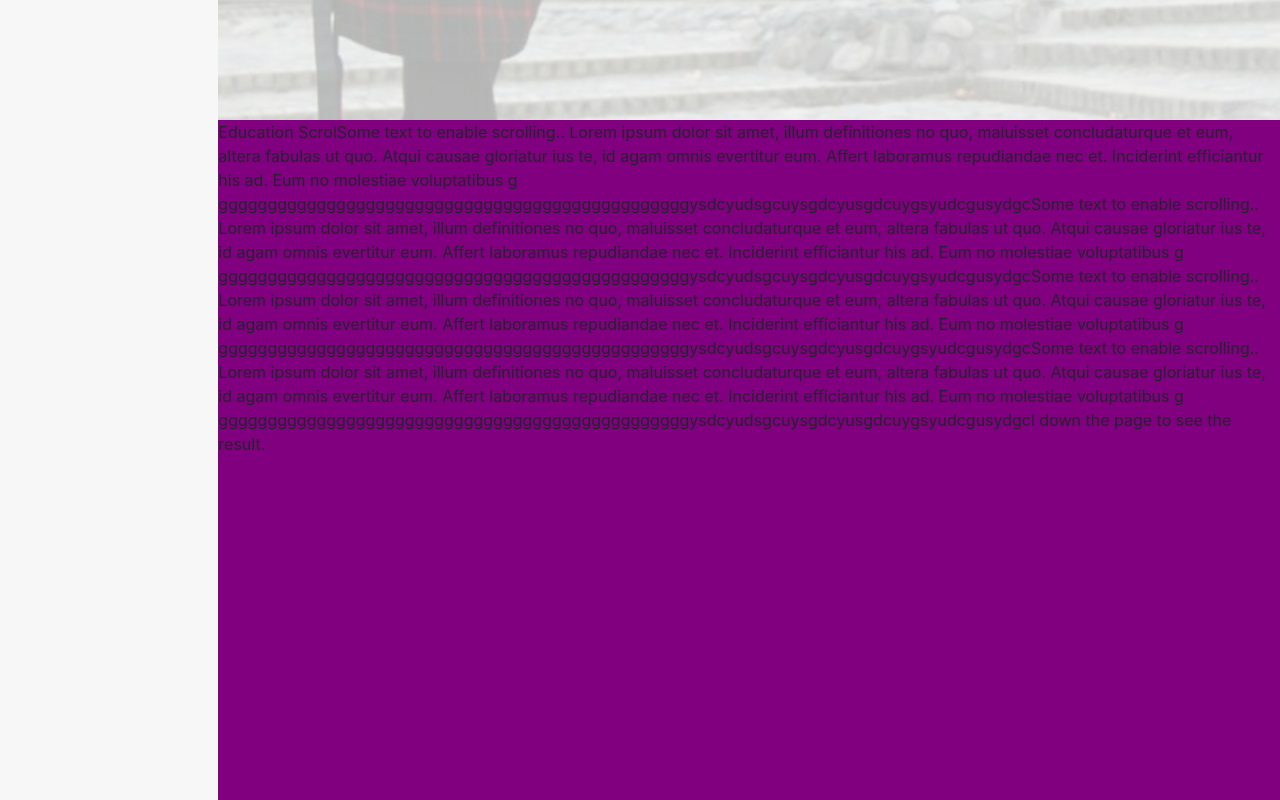
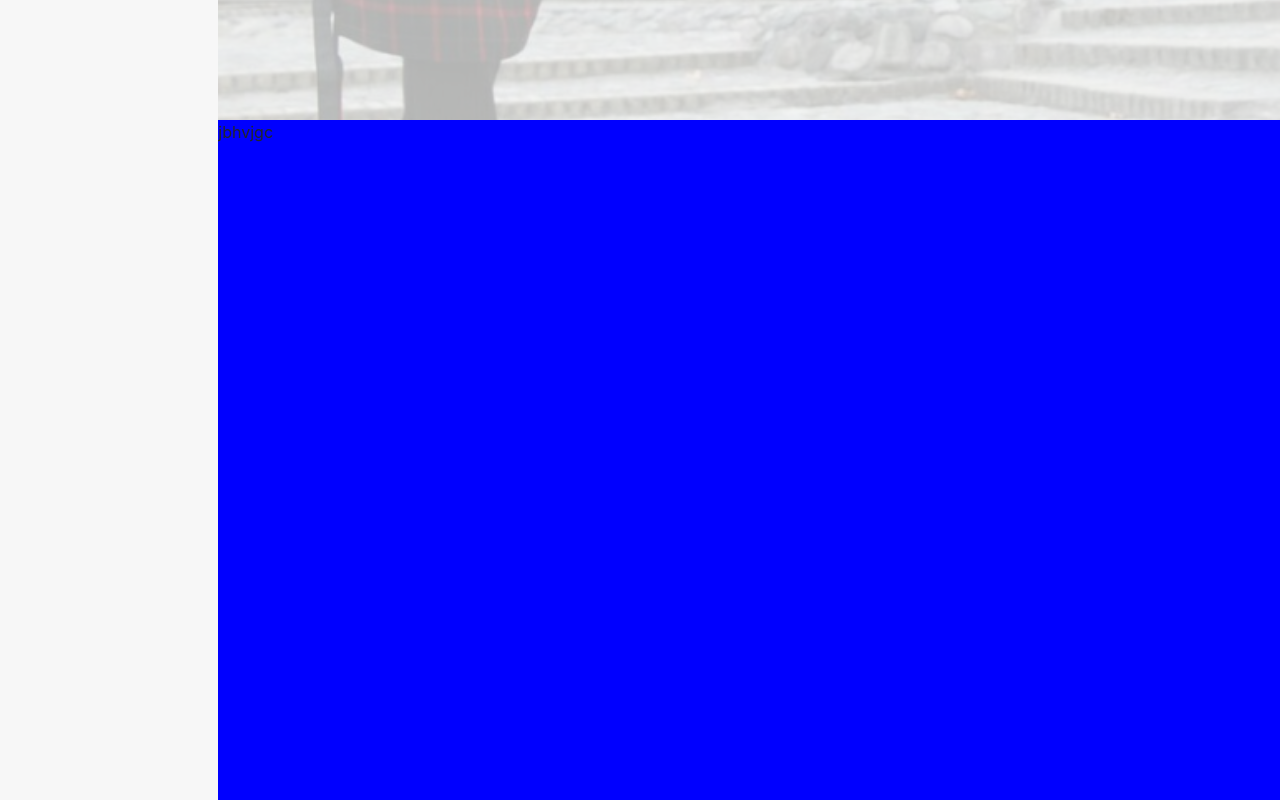
Before and after one commit to kamyab78/Resume_education, a React (Create React App) app in the folder resume/: page / in a window 1280 px wide. Shown: the part 680-1480 px from the top of the page. Built offline with nearby package versions, Linux system fonts and the light colour scheme.

Commit message:
Add full width

```diff
--- a/resume/src/Landing/Landing.css
+++ b/resume/src/Landing/Landing.css
@@ -68,7 +68,7 @@ padding-left: 120px;
   color: #100303;
 }
 .about{
-  height: 100%;
+  height: 100vh;
   background-color: blue;
 }
 .education{
@@ -89,7 +89,7 @@ padding-left: 120px;
   height: 80%;
 }
 .work{
-  height: 780px;
+  height: 100vh;
   background-color: darkcyan;
 }
 .java{
--- a/resume/src/Landing/Landing.js
+++ b/resume/src/Landing/Landing.js
@@ -72,7 +72,7 @@ class Landing extends Component {
 
                                 </div></div>
                             <div id='about_page' className='about'>
-
+jbhvjgc
                             </div>
                             <p id='education_page' className='education'> Education  ScrolSome text to enable scrolling.. Lorem ipsum dolor sit amet, illum definitiones no quo, maluisset concludaturque et eum, altera fabulas ut quo. Atqui causae gloriatur ius te, id agam omnis evertitur eum. Affert laboramus repudiandae nec et. Inciderint efficiantur his ad. Eum no molestiae voluptatibus g
                             ggggggggggggggggggggggggggggggggggggggggggggggggysdcyudsgcuysgdcyusgdcuygsyudcgusydgcSome text to enable scrolling.. Lorem ipsum dolor sit amet, illum definitiones no quo, maluisset concludaturque et eum, altera fabulas ut quo. Atqui causae gloriatur ius te, id agam omnis evertitur eum. Affert laboramus repudiandae nec et. Inciderint efficiantur his ad. Eum no molestiae voluptatibus g
```
